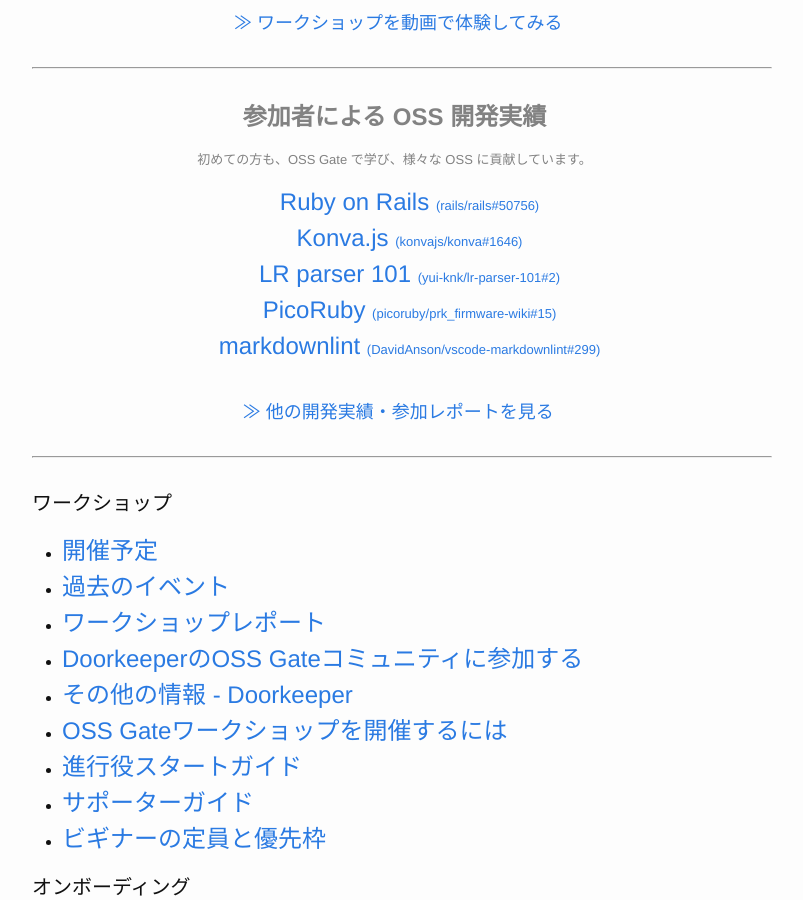
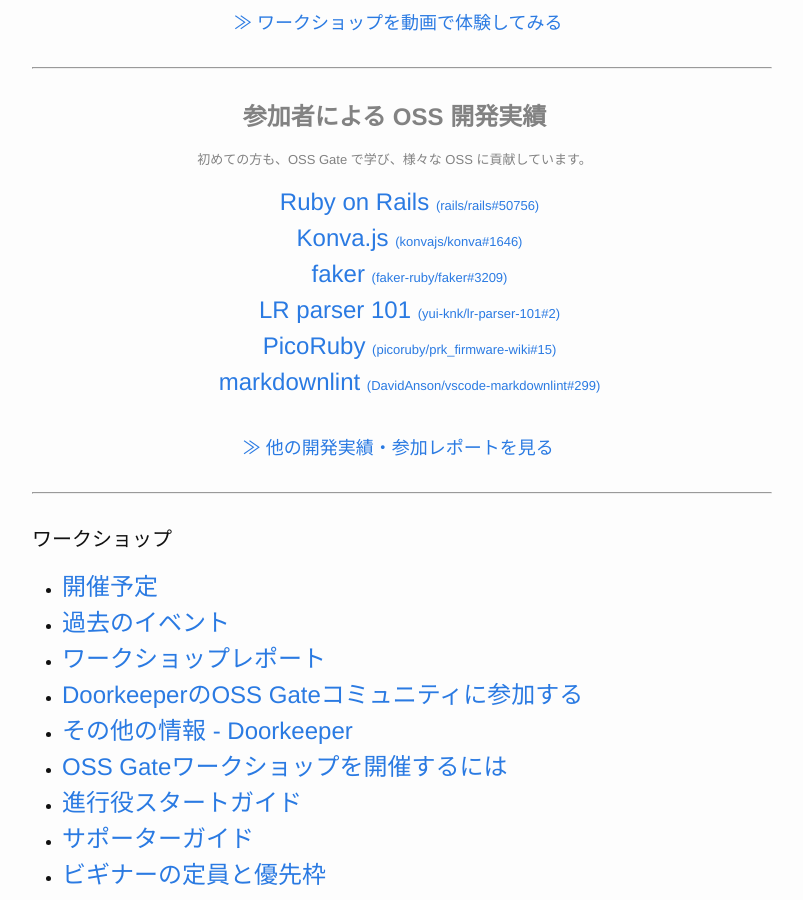
Before and after one commit to oss-gate/oss-gate.github.io, a Jekyll site: the page built from index.html, in a window 1280 px wide and 900 px high, scrolled down 1251 px. Shown: the whole window, without its empty margins (238-1041 px from the left). Built offline with Jekyll 4.4.1, drawn with Linux system fonts in a browser that asks for light colours; comment, search, counter and statistics services are not loaded.

Commit message:
Add OSS Gate achievement: faker-ruby/faker

```diff
--- a/index.html
+++ b/index.html
@@ -67,12 +67,17 @@
 	  Ruby on Rails
 	  <span style='font-size: small;'>(rails/rails#50756)</span>
 	</a>
-	</a>
       </li>
       <li>
 	<a class="post-link" href="https://github.com/konvajs/konva/pull/1646" target="_blank">
 	  Konva.js
 	  <span style='font-size: small;'>(konvajs/konva#1646)</span>
+	</a>
+      </li>
+      <li>
+	<a class="post-link" href="https://github.com/faker-ruby/faker/pull/3209" target="_blank">
+	  faker
+	  <span style='font-size: small;'>(faker-ruby/faker#3209)</span>
 	</a>
       </li>
       <li>
```
